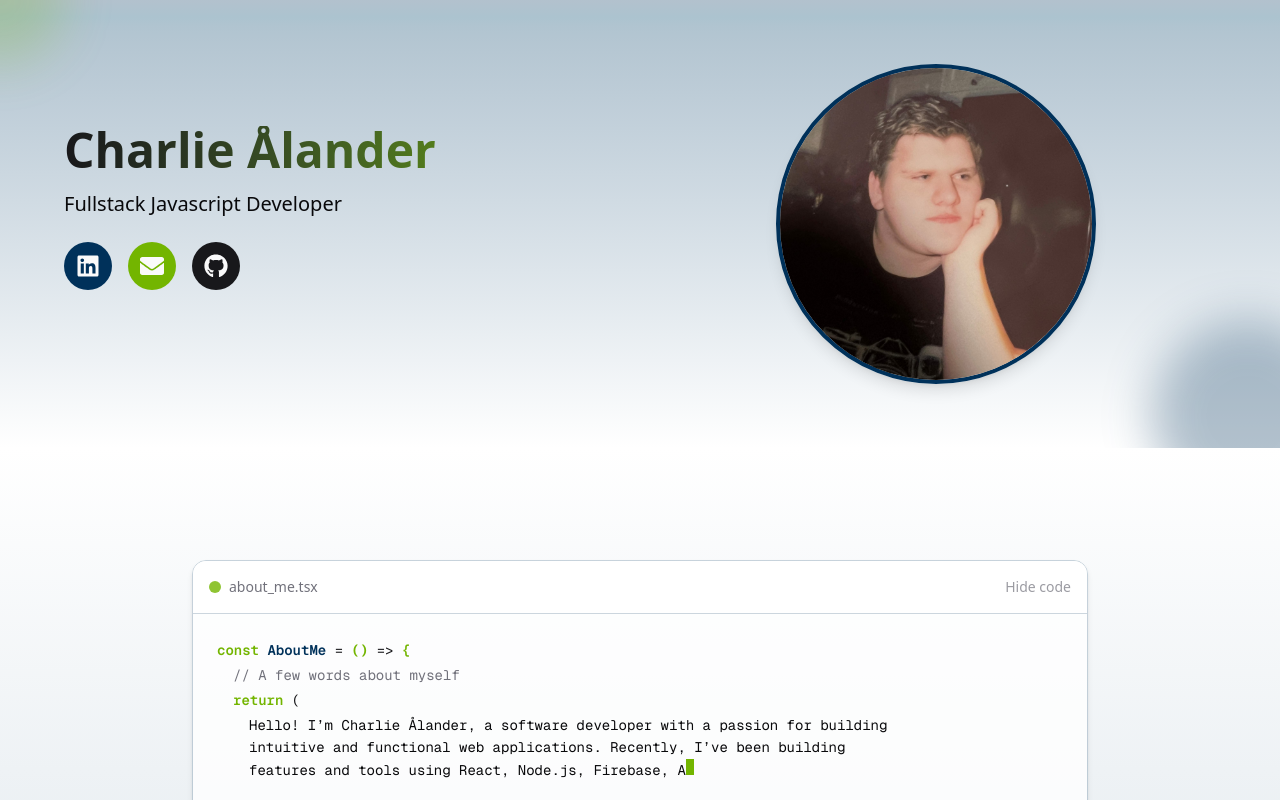
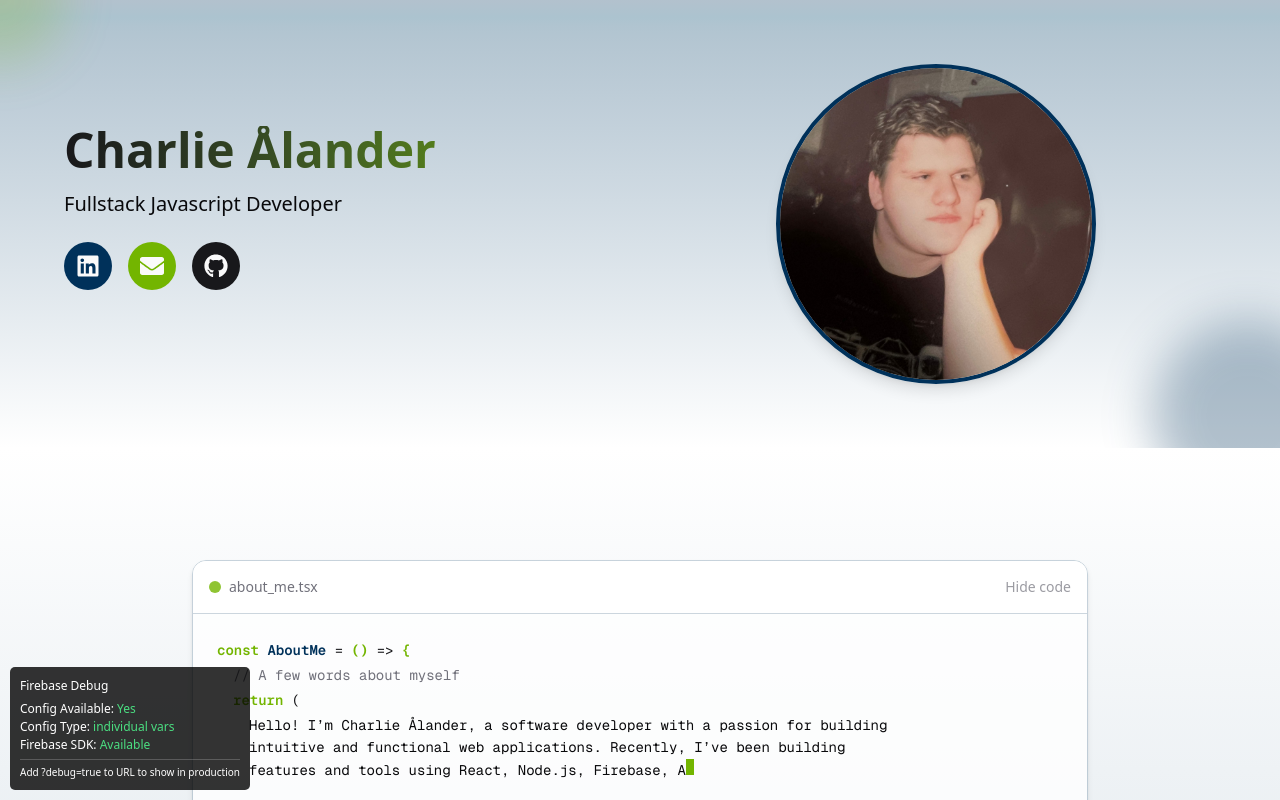
Before and after one commit to Skyeeer/resume-portfolio, a Next.js app: page / in a window 1280 px wide. Shown: the top 800 px of the page. Built offline with nearby package versions, Linux system fonts and the light colour scheme; no server answers.

Commit message:
debugging deploument lets gooOO!

```diff
--- a/src/app/layout.tsx
+++ b/src/app/layout.tsx
@@ -2,6 +2,7 @@ import type { Metadata } from "next";
 import { Geist, Geist_Mono } from "next/font/google";
 import "./globals.css";
 import { FirebaseAnalytics } from "@/components/firebase-analytics";
+import { FirebaseDebug } from "@/components/firebase-debug";
 import { Suspense } from "react";
 
 const geistSans = Geist({
@@ -38,6 +39,7 @@ export default function RootLayout({
         {children}
         <Suspense fallback={null}>
           <FirebaseAnalytics />
+          <FirebaseDebug />
         </Suspense>
       </body>
     </html>
--- /dev/null
+++ b/src/components/firebase-debug.tsx
@@ -0,0 +1,102 @@
+'use client';
+
+import { useState, useEffect } from 'react';
+
+export function FirebaseDebug() {
+    const [debugInfo, setDebugInfo] = useState<{
+        hasConfig: boolean;
+        configType: string;
+        firebaseSDK: boolean;
+        error?: string;
+    }>({
+        hasConfig: false,
+        configType: 'none',
+        firebaseSDK: false
+    });
+
+    useEffect(() => {
+        try {
+            // Check for config
+            const fullConfig = process.env.NEXT_PUBLIC_FIREBASE_CONFIG;
+            const apiKey = process.env.NEXT_PUBLIC_FIREBASE_API_KEY;
+
+            let hasConfig = false;
+            let configType = 'none';
+
+            if (fullConfig) {
+                hasConfig = true;
+                configType = 'full JSON';
+                console.log('Found NEXT_PUBLIC_FIREBASE_CONFIG');
+            } else if (apiKey) {
+                hasConfig = true;
+                configType = 'individual vars';
+                console.log('Found NEXT_PUBLIC_FIREBASE_API_KEY');
+            }
+
+            // Check for Firebase SDK
+            let firebaseSDK = false;
+            try {
+                // This import is just to check if firebase/app is available
+                // It won't actually import anything in this dynamic context
+                if (typeof window !== 'undefined') {
+                    const testImport = 'firebase/app';
+                    console.log('Checking for Firebase SDK');
+                    firebaseSDK = true;
+                }
+            } catch (e) {
+                console.error('Error checking Firebase SDK:', e);
+            }
+
+            setDebugInfo({
+                hasConfig,
+                configType,
+                firebaseSDK
+            });
+        } catch (error: any) {
+            setDebugInfo({
+                hasConfig: false,
+                configType: 'none',
+                firebaseSDK: false,
+                error: error?.message || 'Unknown error'
+            });
+        }
+    }, []);
+
+    // Display debug info only in development or with query param ?debug=true
+    const shouldShow = () => {
+        if (typeof window === 'undefined') return false;
+        if (process.env.NODE_ENV !== 'production') return true;
+        return window.location.search.includes('debug=true');
+    };
+
+    if (!shouldShow()) return null;
+
+    return (
+        <div
+            style={{
+                position: 'fixed',
+                bottom: '10px',
+                left: '10px',
+                backgroundColor: 'rgba(0,0,0,0.8)',
+                color: 'white',
+                padding: '10px',
+                borderRadius: '5px',
+                fontSize: '12px',
+                zIndex: 9999,
+                maxWidth: '400px'
+            }}
+        >
+            <h4 style={{ margin: '0 0 5px 0' }}>Firebase Debug</h4>
+            <div>Config Available: <span style={{ color: debugInfo.hasConfig ? '#4ade80' : '#ef4444' }}>{debugInfo.hasConfig ? 'Yes' : 'No'}</span></div>
+            <div>Config Type: <span style={{ color: debugInfo.configType !== 'none' ? '#4ade80' : '#ef4444' }}>{debugInfo.configType}</span></div>
+            <div>Firebase SDK: <span style={{ color: debugInfo.firebaseSDK ? '#4ade80' : '#ef4444' }}>{debugInfo.firebaseSDK ? 'Available' : 'Not Found'}</span></div>
+            {debugInfo.error && (
+                <div style={{ color: '#ef4444' }}>Error: {debugInfo.error}</div>
+            )}
+            <hr style={{ margin: '5px 0', borderColor: 'rgba(255,255,255,0.2)' }} />
+            <div style={{ fontSize: '10px' }}>
+                Add ?debug=true to URL to show in production
+            </div>
+        </div>
+    );
+}
```
